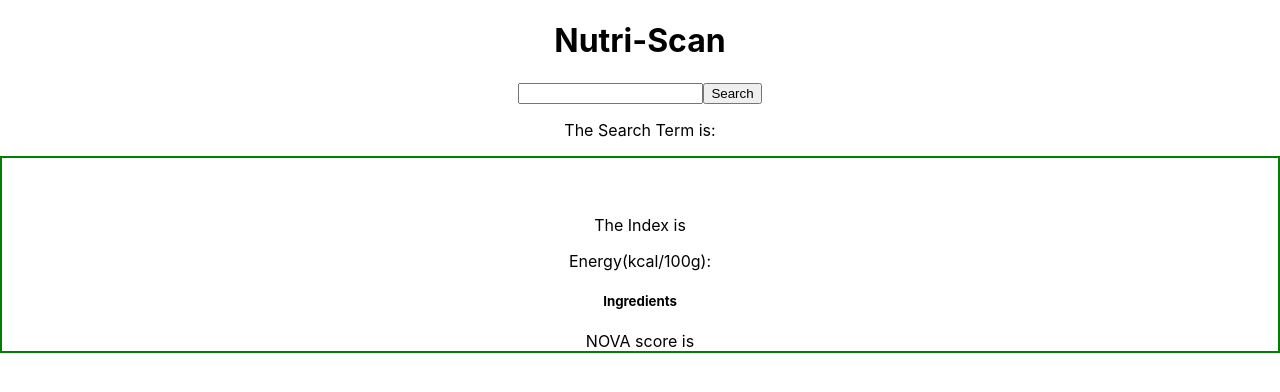
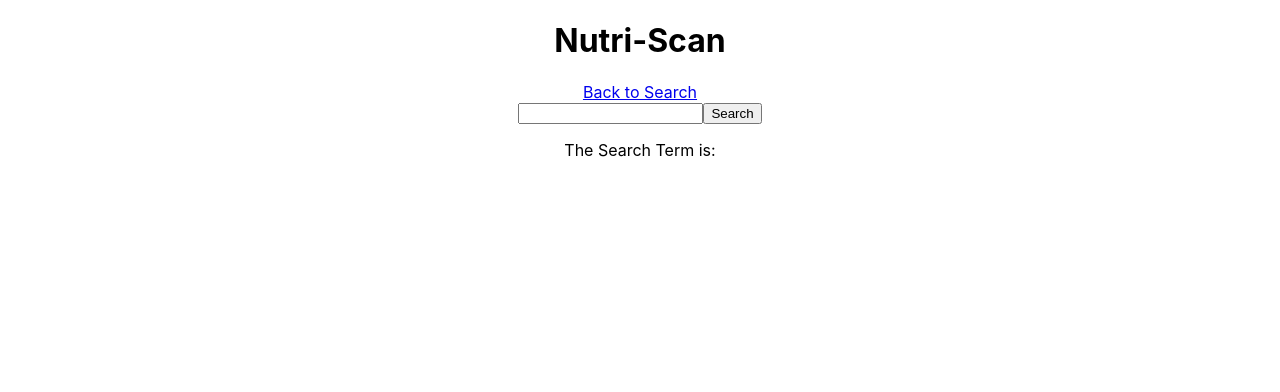
Before and after one commit to nprasad2077/project-2, a React (Create React App) app: page / in a window 1280 px wide. Shown: the top 392 px of the page. Built offline with nearby package versions, Linux system fonts and the light colour scheme.

Commit message:
index position works!

```diff
--- a/src/App.js
+++ b/src/App.js
@@ -8,18 +8,71 @@ import axios from 'axios';
 //Components
 import Header from './components/Header'
 import Search from './components/Search'
-import NutrtionData from './components/NutrtionData';
+import NutritionData from './components/NutritionData';
 function App() {
+
+  const [foodData, setFoodData] = useState('')
+  const [foodSearch, setFoodSearch] = useState('');
+  const [foodInput, setFoodInput]= useState('');
+  const urlInput = `https://world.openfoodfacts.org/cgi/search.pl?search_terms=${foodSearch}&action=process&json=1`
+  const [foodList, setFoodList] = useState([]);
+  const [foodDisplay, setFoodDisplay] = useState('');
+
+
+
+  const getFoodData = () => {
+    foodSearch &&
+    axios.get (urlInput)
+    .then(res => setFoodData(res.data.products))
+    .catch(err => alert('error'))
+    console.log(foodData);
+  }
+
+  useEffect(() => {
+    getFoodData()
+  },[foodSearch])
+
+  const handleChange = (e) => {
+    e.preventDefault();
+    setFoodInput(e.target.value)
+  }
+
+  const handleSubmit = () => {
+    setFoodSearch(foodInput)
+    getFoodData()
+  }
+
+  const foodClick = (e) => {
+    setFoodDisplay(e.target);
+    // console.log(foodDisplay.outerHTML.slice(10));
+    handleString(foodDisplay.outerHTML)
+
+  }
+  const handleString = (str) => {
+    let string = str.slice(10)
+    let stringTwo = string.slice(0, -2);
+    console.log(stringTwo);
+    console.log(foodData.findIndex(function(data, index) {
+      if (data.image_url === stringTwo) {
+        return true;
+      }
+    }));
+    setFoodList(foodData.findIndex(function(data, index) {
+      if (data.image_url === stringTwo) {
+        return true;
+      }
+    }))
+}
 
   return (
     <div>
-      {/* <Header /> */}
+      <Header />
       {/* <Search /> */}
-      {/* <NutrtionData /> */}
+     {/* <NutritionData getFoodData={getFoodData} urlInput={urlInput} foodData={foodData} foodSearch={foodSearch} foodList={foodList} /> */}
       <main>
         <Routes>
-          <Route path='/' element={ <Search />} />
-
+          <Route path='/' element={ <Search foodData={foodData} setFoodData={setFoodData} foodSearch={foodSearch} setFoodSearch={setFoodSearch} foodInput={foodInput} setFoodInput={setFoodInput} urlInput={urlInput} foodList={foodList}  setFoodList={setFoodList} foodDisplay={foodDisplay} setFoodDisplay={setFoodDisplay} getFoodData={getFoodData} handleChange={handleChange} handleSubmit={handleSubmit} foodClick={foodClick} handleString={handleString}/>} />
+          <Route path='item/:id/' element={<NutritionData getFoodData={getFoodData} urlInput={urlInput} foodData={foodData} foodSearch={foodSearch} foodList={foodList} />} />
         </Routes>
       </main>
     </div>
--- a/src/components/Header.js
+++ b/src/components/Header.js
@@ -4,6 +4,11 @@ function Header() {
   return (
     <div className='header'>
         <h1>Nutri-Scan</h1>
+
+        <nav>
+          <a href='/'>Back to Search</a>
+
+        </nav>
     </div>
   )
 }
--- /dev/null
+++ b/src/components/NutritionData.js
@@ -0,0 +1,31 @@
+import React from 'react'
+import { useParams } from 'react-router-dom'
+import Nova from './Nova'
+import NutritionFacts from './NutritionFacts'
+
+function NutritionData({foodData}) {
+  const {id} = useParams();
+  const index = foodData.findIndex(function(data, index){
+    if (data.id === id) {
+      return true;
+    }
+  });
+
+
+  return (
+    <div className='nutritionData'>
+      The product is: {foodData && foodData[index].product_name}
+
+      <br></br>
+
+      The Index is: {index}
+
+      <img src={foodData && foodData[index].image_url}></img>
+
+      <p>The id is: {id}</p>
+
+    </div>
+  )
+}
+
+export default NutritionData
--- a/src/components/NutrtionData.js
+++ /dev/null
@@ -1,26 +0,0 @@
-import React from 'react'
-import Nova from './Nova'
-import NutritionFacts from './NutritionFacts'
-
-function NutrtionData({getFoodData, urlInput, foodData, foodSearch, foodList}) {
-
-  let index = 0;
-
-
-  return (
-    <div className='nutritionData'>
-        {/* <h3>{foodData && foodData[0].product_name}</h3> */}
-        <h3>{foodData && foodData[index].product_name}</h3>
-        <h4>{foodData && foodData[index].brands}</h4>
-        <img src={foodData && foodData[index].image_url}></img>
-        <p>The Index is {foodList}</p>
-
-        <NutritionFacts foodData={foodData} />
-
-        <Nova foodData={foodData} />
-
-    </div>
-  )
-}
-
-export default NutrtionData
--- a/src/components/Search.js
+++ b/src/components/Search.js
@@ -2,68 +2,17 @@ import React from 'react'
 import { useState, useEffect } from 'react'
 import axios from 'axios';
 import Header from './Header';
-import NutrtionData from './NutrtionData';
+import NutritionData from './NutritionData';
+import {Link } from "react-router-dom";
 
 
 
-function Search() {
-  const [foodData, setFoodData] = useState('')
-  const [foodSearch, setFoodSearch] = useState('');
-  const [foodInput, setFoodInput]= useState('');
-  const urlInput = `https://world.openfoodfacts.org/cgi/search.pl?search_terms=${foodSearch}&action=process&json=1`
-  const [foodList, setFoodList] = useState([]);
-  const [foodDisplay, setFoodDisplay] = useState('');
-
-
-
-  const getFoodData = () => {
-    foodSearch &&
-    axios.get (urlInput)
-    .then(res => setFoodData(res.data.products))
-    .catch(err => alert('error'))
-    console.log(foodData);
-  }
-
-  useEffect(() => {
-    getFoodData()
-  },[foodSearch])
-
-  const handleChange = (e) => {
-    setFoodInput(e.target.value)
-  }
-
-  const handleSubmit = () => {
-    setFoodSearch(foodInput)
-    getFoodData()
-  }
-
-  const foodClick = (e) => {
-    setFoodDisplay(e.target);
-    // console.log(foodDisplay.outerHTML.slice(10));
-    handleString(foodDisplay.outerHTML)
-
-  }
-
-  const handleString = (str) => {
-      let string = str.slice(10)
-      let stringTwo = string.slice(0, -2);
-      console.log(stringTwo);
-      console.log(foodData.findIndex(function(data, index) {
-        if (data.image_url === stringTwo) {
-          return true;
-        }
-      }));
-      setFoodList(foodData.findIndex(function(data, index) {
-        if (data.image_url === stringTwo) {
-          return true;
-        }
-      }))
-  }
+function Search({foodData, setFoodData, getFoodData, foodSearch, setFoodSearch, foodInput, setFoodInput, urlInput, foodList, setFoodList, handleChange, handleSubmit, handleString, foodClick}) {
 
 
   return (
     <div className='form'>
-      <Header />
+      {/* <Header /> */}
       <div className='search'>
         <input type='text' onChange={handleChange}></input>
         <button onClick={handleSubmit}>Search</button>
@@ -72,9 +21,9 @@ function Search() {
       </div>
 
       <div className='foodComponents'>
-        {foodData && foodData.map(food => <ul className='foodComponents' onClick={foodClick}><img src={food.image_url}></img> <br></br> {food.product_name} <br></br> {food.serving_size} </ul>)}
+        {foodData && foodData.map(food => <ul className='foodComponents' onClick={foodClick}><Link to={'item/' + food.id}><img src={food.image_url}></img></Link><br></br> {food.product_name} <br></br> {food.serving_size} </ul>)}
       </div>
-      <NutrtionData getFoodData={getFoodData} urlInput={urlInput} foodData={foodData} foodSearch={foodSearch} foodList={foodList} />
+      {/* <NutritionData getFoodData={getFoodData} urlInput={urlInput} foodData={foodData} foodSearch={foodSearch} foodList={foodList} /> */}
     </div>
   )
 }
--- a/src/index.css
+++ b/src/index.css
@@ -27,6 +27,7 @@ code {
 }
 .nutritionData {
   border: 2px solid green;
+  text-align: center;
 }
 
 .nova {
```
